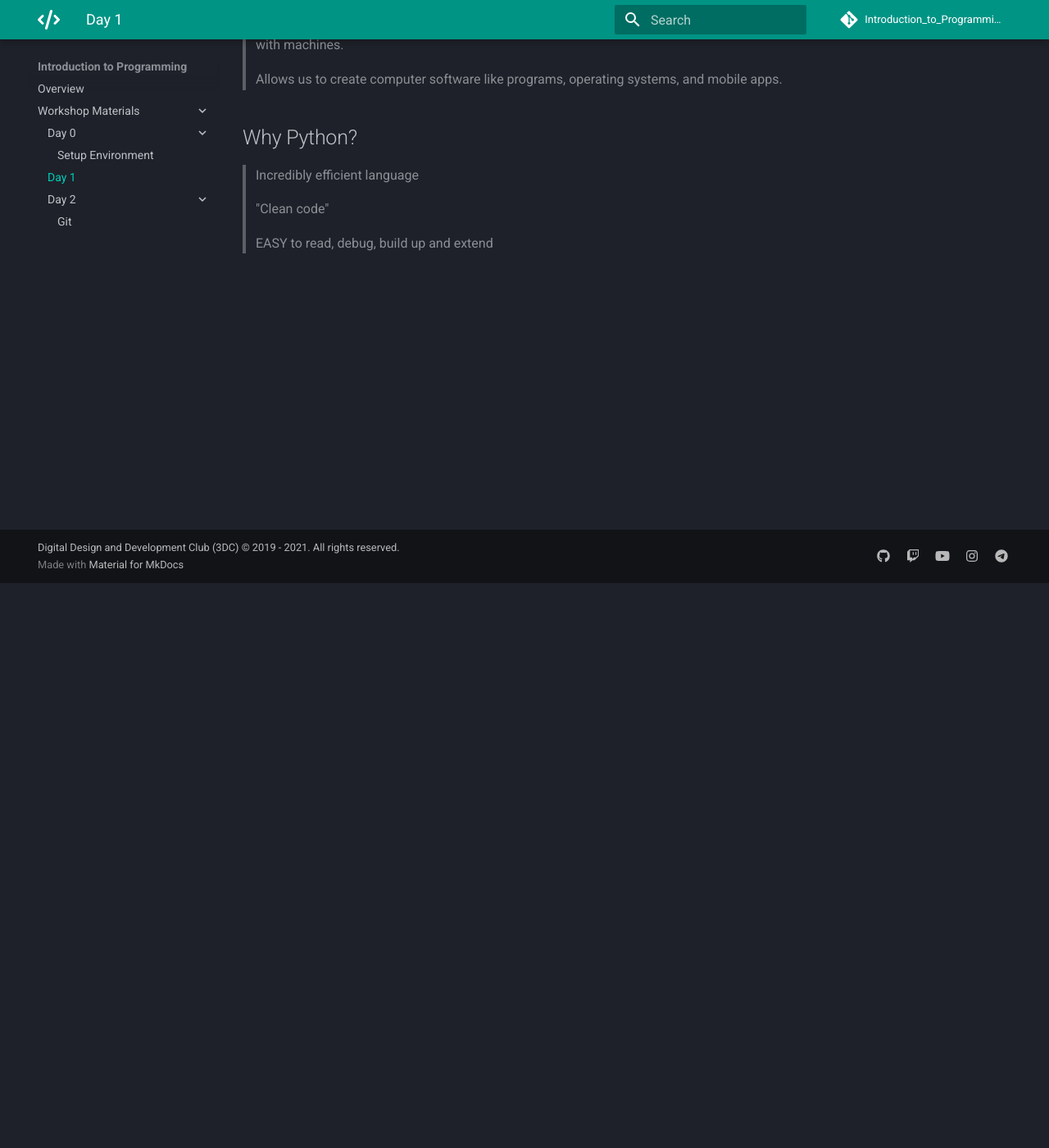
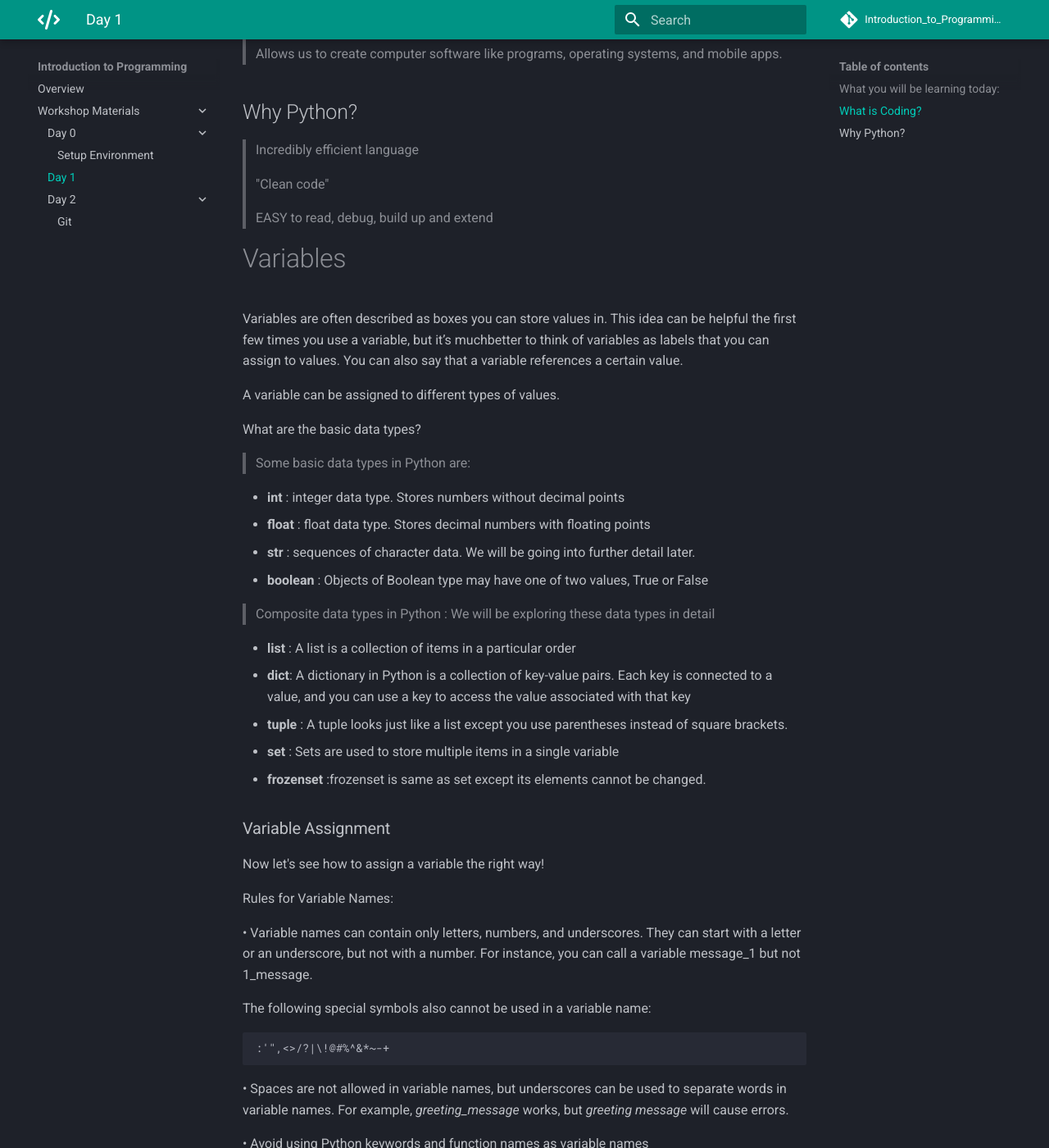
Before and after one commit to 3DCdsc/Introduction_to_Programming, an MkDocs documentation site: the page built from docs/Day_1/day_1.md, in a window 1280 px wide and 1400 px high, scrolled down 689 px. Shown: the whole window at 82% size. Built offline with MkDocs 1.6.1 and Material for MkDocs 9.7.7, drawn with Linux system fonts in a browser that asks for light colours; comment, search, counter and statistics services are not loaded; some of the changed text lies outside the part shown.

Commit message:
Update day_1.md

````diff
--- a/docs/Day_1/day_1.md
+++ b/docs/Day_1/day_1.md
@@ -1,5 +1,5 @@
 # Day 1
-# What you will be learning today:
+## What you will be learning today:
 
 
 
@@ -31,3 +31,133 @@
 > "Clean code"
 
 > EASY to read, debug, build up and extend
+
+# Variables
+
+Variables are often described as boxes you can store values in.
+This idea can be helpful the first few times you use a variable, but it’s muchbetter to think of variables as labels that you can assign to values.
+You can also say that a variable references a certain value.
+
+A variable can be assigned to different types of values.
+
+What are the basic data types?
+
+
+> Some basic data types in Python are:
+
+*   **int** : integer data type. Stores numbers without decimal points
+*   **float** : float data type. Stores decimal numbers with floating points
+*   **str** : sequences of character data. We will be going into further detail later.
+*   **boolean** : Objects of Boolean type may have one of two values, True or False
+
+
+> Composite data types in Python :
+We will be exploring these data types in detail
+
+*   **list** : A list is a collection of items in a particular order
+*   **dict**: A dictionary in Python is a collection of key-value pairs. Each key is connected
+to a value, and you can use a key to access the value associated with that key
+*   **tuple** : A tuple looks just like a list except you use parentheses instead of square
+brackets.
+*   **set** : Sets are used to store multiple items in a single variable
+*   **frozenset** :frozenset is same as set except its elements cannot be changed.
+
+
+
+### Variable Assignment
+
+Now let's see how to assign a variable the right way!
+
+Rules for Variable Names:
+
+•  Variable names can contain only letters, numbers, and underscores.
+They can start with a letter or an underscore, but not with a number.
+For instance, you can call a variable message_1 but not 1_message.
+
+The following special symbols also cannot be used in a variable name:
+
+    :'",<>/?|\!@#%^&*~-+
+
+
+•	 Spaces are not allowed in variable names, but underscores can be used
+to separate words in variable names. For example, *greeting_message*
+works, but *greeting message* will cause errors.
+
+•	 Avoid using Python keywords and function names as variable names
+
+!!! note "What are **keywords**? "
+        They are words that Python has reserved for a particular programmatic purpose. Some examples of keywords are : **print**, **input**, **type**.
+
+
+•	 Variable names should be short but descriptive. For example, name is
+better than n, student_name is better than s_n, and name_length is better
+than length_of_persons_name.
+
+•	 Be careful when using the lowercase letter l and the uppercase letter O
+because they could be confused with the numbers 1 and 0.
+
+!!! note "NOT ALLOWED: Will throw error"
+
+        # 5five = 10 (Starting with a number)
+        # my var = 10 (Using spaces)
+        # my_var* = 10 (Using special symbols)
+
+
+## Some in-built functions
+* **print()** : the print() function is an in-built function of Python which is used to print the specified message to the screen or other standard output device.
+    ```python
+    print("Hello, World!")
+    ```
+    let's assign a variable and print it!
+    ```python
+    message = 2
+    print(message) # this prints the value stored in the variable message
+
+    #you can print more than one variable at a time by:
+    second_message = 1
+    print(message, second_message)
+    ```
+    What if you want to know what data type is the variable?
+
+* **type()** : this in-built function is used to determine the data type of the variable
+    ```python
+    print(type(message))
+    type(2)
+     ```
+* Suppose you don't know what value should be assigned to your variable and want to ask the user for the value. you can do this using **input()**
+
+  **input()** method reads a line from input, converts into a string and returns it.
+    ```python
+    message = input()
+    print("You entered: " , message)
+
+    #Suppose you want to print a message to the user for asking the value
+    second_message = input("Please enter a number")
+    print(second_message)
+    ```
+
+
+
+## Converting data types
+
+Data types can be converted from one form to another using in-built functions like int(), str(), float().
+However, do note that **not** every conversion is possible!
+
+> Can you convert an int type to a string type?
+```python
+
+#using the in-built function str()
+num = 1
+num= str(num)
+print(num)
+print(type(num))
+```
+> How about converting str to int?
+```python
+letter = 'A'
+letter = int(letter)
+
+letter1 = '3'
+letter1 = int(letter1)
+print(type(letter1))
+```
````
